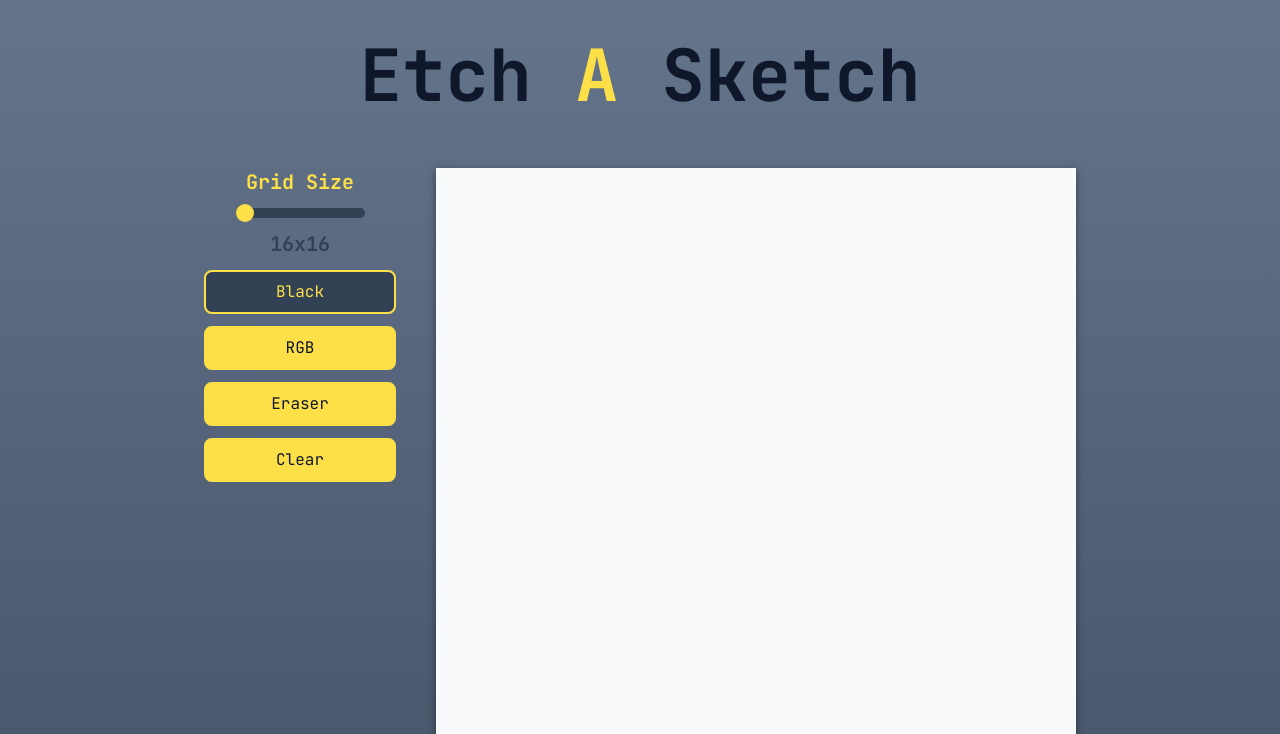
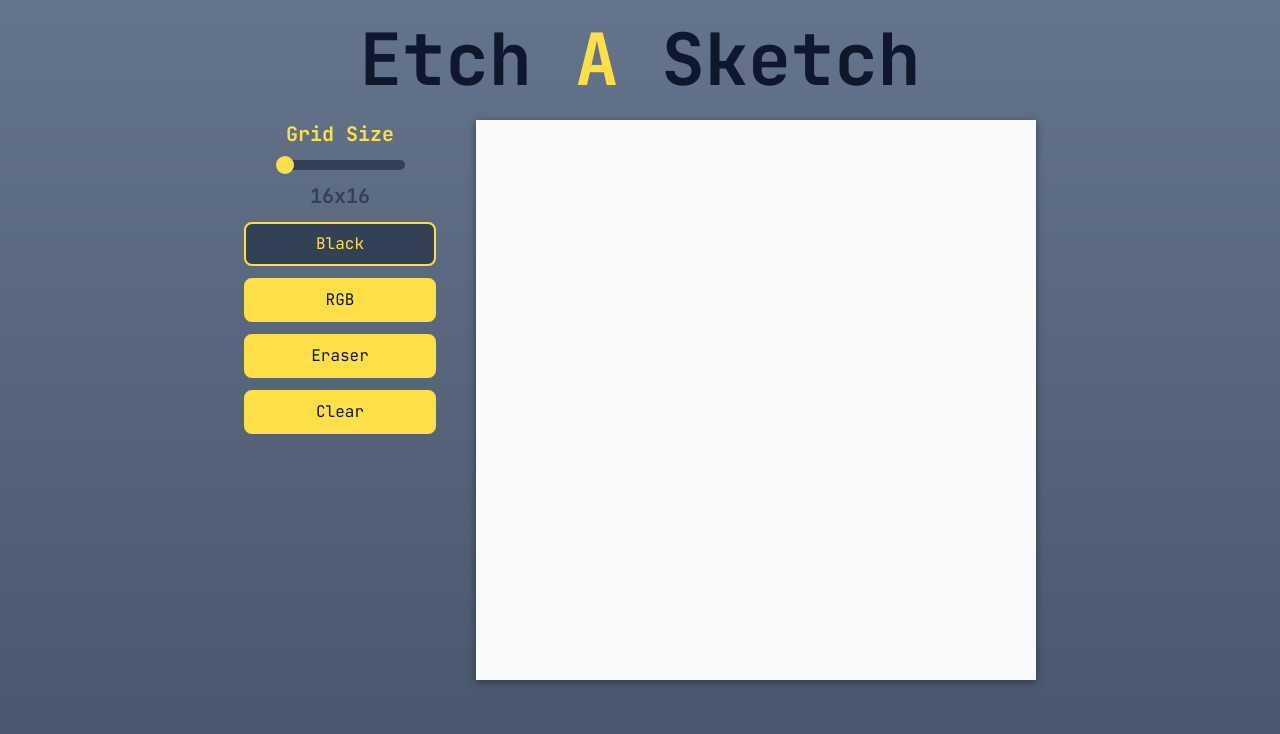
Before and after one commit to henriquecfaguiar/etch-a-sketch, a website: page index.html in a window 1280 px wide. Shown: the top 734 px of the page. Drawn offline with Linux system fonts and the light colour scheme.

Commit message:
Adjust grid size and spacing

```diff
--- a/index.html
+++ b/index.html
@@ -31,13 +31,13 @@
     >
       <header>
         <h1
-          class="my-4 text-center text-5xl font-bold text-slate-900 sm:my-6 sm:text-6xl md:my-10 md:text-7xl"
+          class="my-6 text-center text-5xl font-bold text-slate-900 sm:text-6xl md:text-7xl"
         >
           Etch <span class="text-yellow-300">A</span> Sketch
         </h1>
       </header>
       <main
-        class="flex flex-col-reverse items-center gap-6 pb-10 md:flex-row md:items-start md:gap-10 md:p-4"
+        class="flex flex-col-reverse items-center gap-6 pb-14 md:flex-row md:items-start md:gap-10"
       >
         <!-- Menu Buttons -->
         <div class="flex flex-col items-center gap-3">
--- a/tailwind.config.js
+++ b/tailwind.config.js
@@ -11,7 +11,7 @@ module.exports = {
       },
       spacing: {
         120: '30rem',
-        160: '40rem',
+        160: '35rem',
       },
       boxShadow: {
         grid: 'rgb(0 0 0 / 40%) 0px 2px 8px;',
```
Also changed, not shown: dist/output.css.
